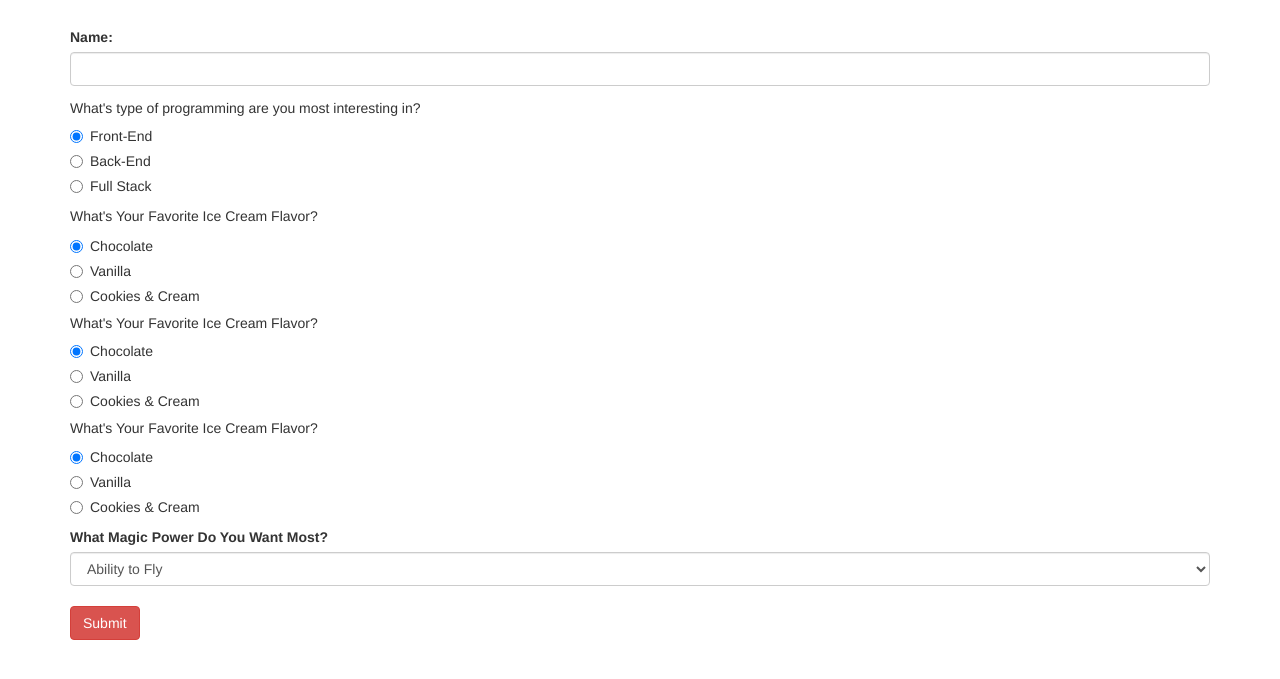
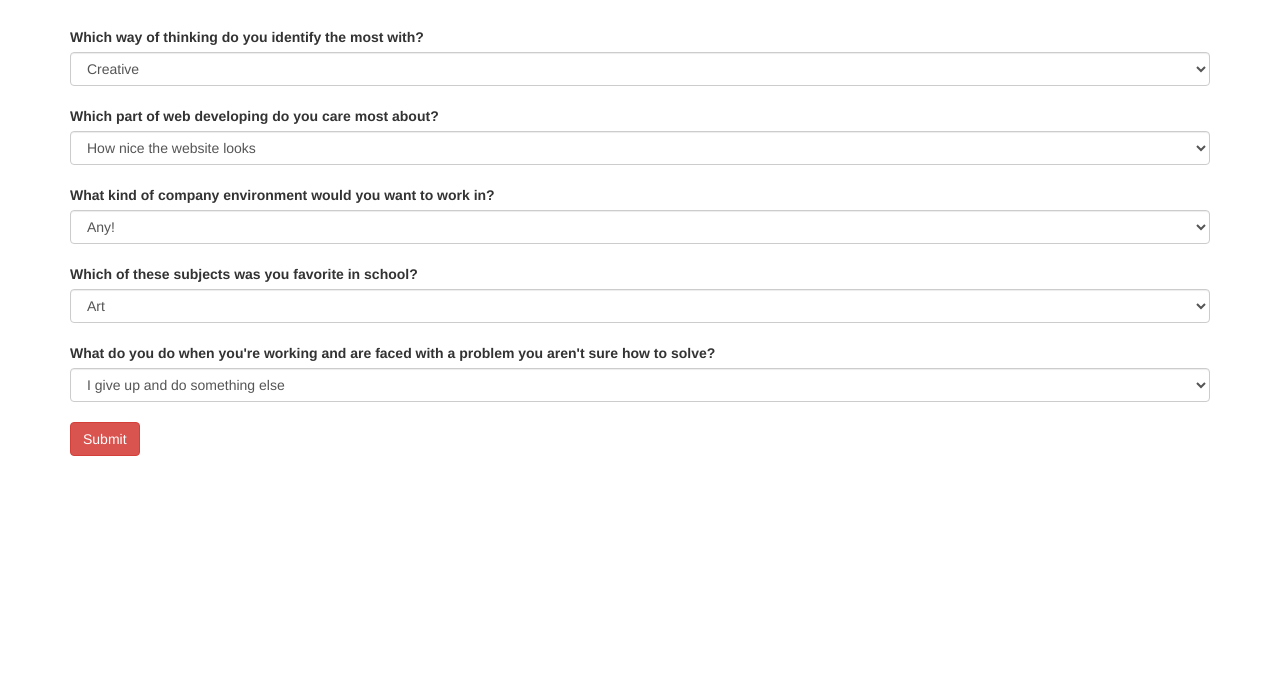
Before and after one commit to dennycle/languagequiz, a plain HTML site: page index.html in a window 1280 px wide. Shown: the part 63-742 px from the top of the page. Drawn offline with Linux system fonts and the light colour scheme.

Commit message:
add results to quiz

```diff
--- a/css/styles.css
+++ b/css/styles.css
@@ -1,3 +1,3 @@
-.ruby, .php, .java, .css, .csharp {
+.php, .java, .css, .csharp {
   display: none;
 }
--- a/index.html
+++ b/index.html
@@ -11,123 +11,63 @@
     <div class="container">
       <h1>Which Programming Language Should You Learn?</h1>
       <br>
-      <form id="languageQuiz">
-        <div class="form-group">
-          <label for="name">Name:</label>
-          <input id="name" class="form-control" type="text">
-        </div>
-        <div class="q1">
-          <h5>What's type of programming are you most interesting in?</h5>
-          <div class="radio">
-            <label>
-              <input type="radio" name="end" value="design" checked>
-              Front-End
-            </label>
-          </div>
-          <div class="radio">
-            <label>
-              <input type="radio" name="end" value="vanilla">
-              Back-End
-            </label>
-          </div>
-          <div class="radio">
-            <label>
-              <input type="radio" name="end" value="cookiesandcream">
-              Full Stack
-            </label>
-          </div>
-        </div>
-        <div class="q2"
-          <h5>What's Your Favorite Ice Cream Flavor?</h5>
-          <div class="radio">
-            <label>
-              <input type="radio" name="second" value="chocolate" checked>
-              Chocolate
-            </label>
-          </div>
-          <div class="radio">
-            <label>
-              <input type="radio" name="second" value="vanilla">
-              Vanilla
-            </label>
-          </div>
-          <div class="radio">
-            <label>
-              <input type="radio" name="second" value="cookiesandcream">
-              Cookies & Cream
-            </label>
-          </div>
-        </div>
-        <div class="q3">
-          <h5>What's Your Favorite Ice Cream Flavor?</h5>
-          <div class="radio">
-            <label>
-              <input type="radio" name="third" value="chocolate" checked>
-              Chocolate
-            </label>
-          </div>
-          <div class="radio">
-            <label>
-              <input type="radio" name="third" value="vanilla">
-              Vanilla
-            </label>
-          </div>
-          <div class="radio">
-            <label>
-              <input type="radio" name="third" value="cookiesandcream">
-              Cookies & Cream
-            </label>
-          </div>
-        </div>
-        <div class="q4">
-          <h5>What's Your Favorite Ice Cream Flavor?</h5>
-          <div class="radio">
-            <label>
-              <input type="radio" name="flavor" value="chocolate" checked>
-              Chocolate
-            </label>
-          </div>
-          <div class="radio">
-            <label>
-              <input type="radio" name="flavor" value="vanilla">
-              Vanilla
-            </label>
-          </div>
-          <div class="radio">
-            <label>
-              <input type="radio" name="flavor" value="cookiesandcream">
-              Cookies & Cream
-            </label>
-          </div>
-        </div>
-
-        <label for="magic">What Magic Power Do You Want Most?</label>
-        <select class="form-control" id="magic">
-          <option value="1">Ability to Fly</option>
-          <option value="3">Invisibility</option>
-          <option value="5">Telekenisis</option>
-          <option value="7">Mind-Reading</option>
-          <option value="9">Teleportation</option>
+      <form id="characterQuiz">
+        <label for="mind">Which way of thinking do you identify the most with?</label>
+        <select class="form-control" id="mind">
+          <option value="1">Creative</option>
+          <option value="3">Practical</option>
+          <option value="5">Logical</option>
+          <option value="7">Analytical</option>
         </select>
         <br>
+        <label for="care">Which part of web developing do you care most about?</label>
+        <select class="form-control" id="care">
+          <option value="1">How nice the website looks</option>
+          <option value="3">How cohesive everything works together</option>
+          <option value="7">How well the website functions</option>
+          <option value="5">I care about all of the above equally</option>
+        </select>
+        <br>
+        <label for="company">What kind of company environment would you want to work in?</label>
+        <select class="form-control" id="company">
+          <option value="1">Any!</option>
+          <option value="3">A small company</option>
+          <option value="5">A medium-sized company</option>
+          <option value="7">A big brand company</option>
+        </select>
+        <br>
+        <label for="subject">Which of these subjects was you favorite in school?</label>
+        <select class="form-control" id="subject">
+          <option value="1">Art</option>
+          <option value="3">English</option>
+          <option value="5">Science</option>
+          <option value="7">Math</option>
+        </select>
+        <br>
+        <label for="problem">What do you do when you're working and are faced with a problem you aren't sure how to solve? </label>
+        <select class="form-control" id="problem">
+          <option value="1">I give up and do something else</option>
+          <option value="3">I ask a colleague for help</option>
+          <option value="5">I try my best to solve it and if I can't, I ask for help</option>
+          <option value="7">I try every solution I can come up with until I fix it myself</option>
+        </select>
+        <br>
+
         <button type="submit" class="btn btn-danger"><span class="submit">Submit</span></button>
       </form>
       <br>
       <div class="results">
-        <div class="ruby">
-          <p><span class="answer"><span class="name"></span>, you should learn Ruby/Rails!</span></p>
+        <div class="css">
+          <p><span class="answer">you should learn CSS!</span></p>
+        </div>
+        <div class="java">
+          <p><span class="answer">you should learn Java!</span></p>
         </div>
         <div class="php">
-          <p><span class="answer"><span class="name"></span>, you should learn PHP/Drupal!</span></p>
-        </div>
-        <div class="java">
-          <p><span class="answer"><span class="name"></span>, you should learn Java/Android!</span></p>
-        </div>
-        <div class="css">
-          <p><span class="answer"><span class="name"></span>, you should learn CSS/Design!</span></p>
+          <p><span class="answer">you should learn PHP!</span></p>
         </div>
         <div class="csharp">
-          <p><span class="answer"><span class="name"></span>, you should learn C#/.NET!</span></p>
+          <p><span class="answer">you should learn C#!</span></p>
         </div>
       </div>
     </div>
--- a/js/scripts.js
+++ b/js/scripts.js
@@ -1,36 +1,25 @@
 $(document).ready(function() {
-  $("input[type='button']").click(function() {
-    var end = parseInt($("input:radio[name=end]:checked").val());
-    var genre = parseInt($("select#genre").val());
-    var magic = parseInt($("select#magic").val());
-    var score = end + genre + magic ;
+  $("form#characterQuiz").submit(function(event) {
+    var mind = parseInt($("select#mind").val());
+    var care = parseInt($("select#care").val());
+    var company = parseInt($("select#company").val());
+    var subject = parseInt($("select#subject").val());
+    var problem = parseInt($("select#problem").val());
+    var score = mind + care + company + subject + problem;
 
     $(".results").children().hide();
-    if(score <= 7 ){
-      $(".ruby").show();
+    if(score <= 14){
+      $(".css").show();
     }
-    else if(score > 7 && score <= 11){
+    else if(score > 14 && score <= 21){
+      $(".java").show();
+    }
+    else if(score > 21 && score <= 28){
       $(".php").show();
     }
-    else if(score > 11 && score <= 15){
-      $(".java").show();
-    }
-    else if(score === end){
-      $(".css").show();
-    }
-    else if(score > 19 && score <= 23){
+    else if(score > 28 && score <= 35){
       $(".csharp").show();
     }
     event.preventDefault();
   });
 });
-
-$(document).ready(function(){
-       $("input[type='button']").click(function(){
-           var radioValue = $("input[name='gender']:checked").val();
-           if(radioValue){
-               alert("Your are a - " + radioValue);
-           }
-       });
-
-   });
```
